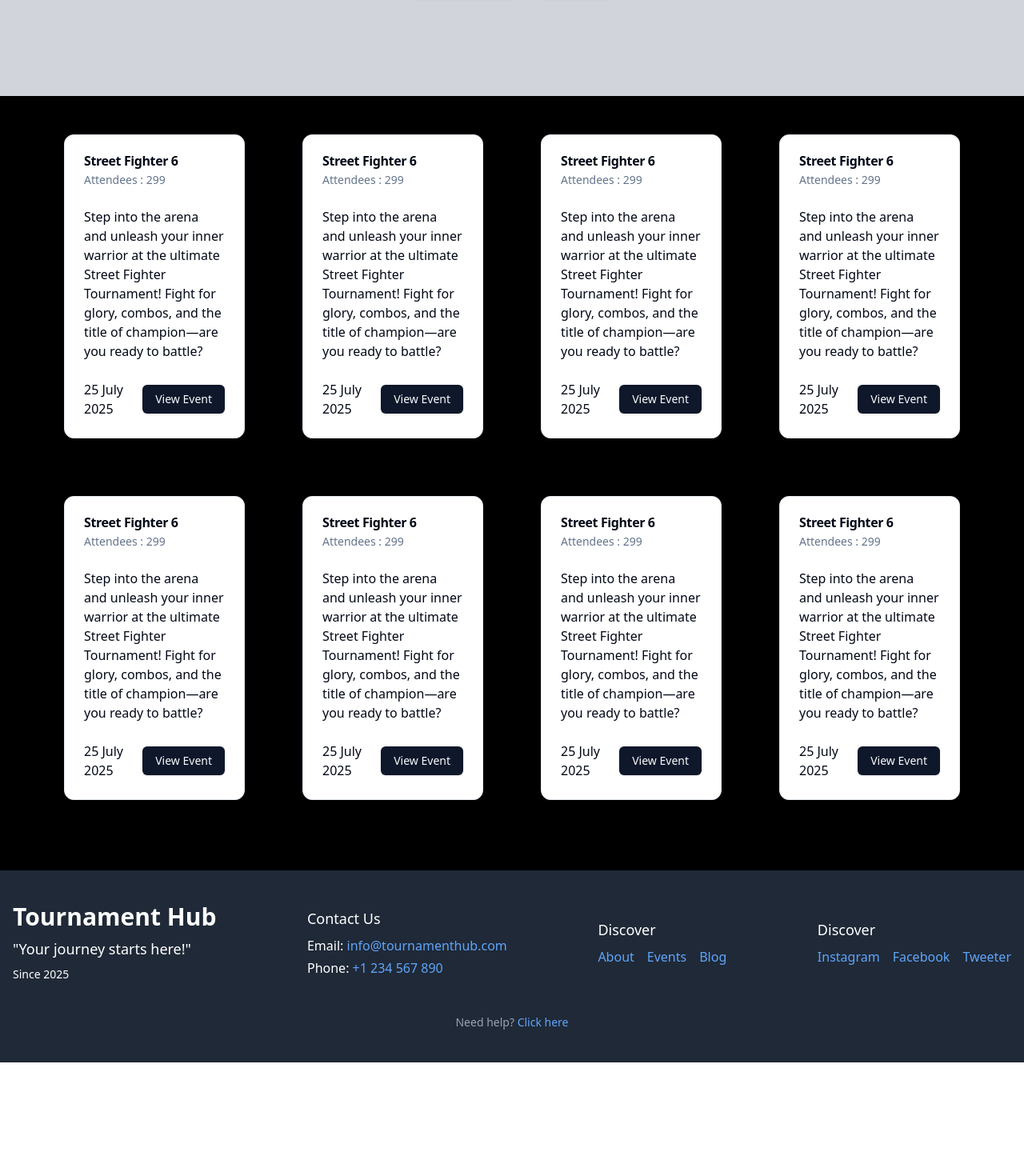
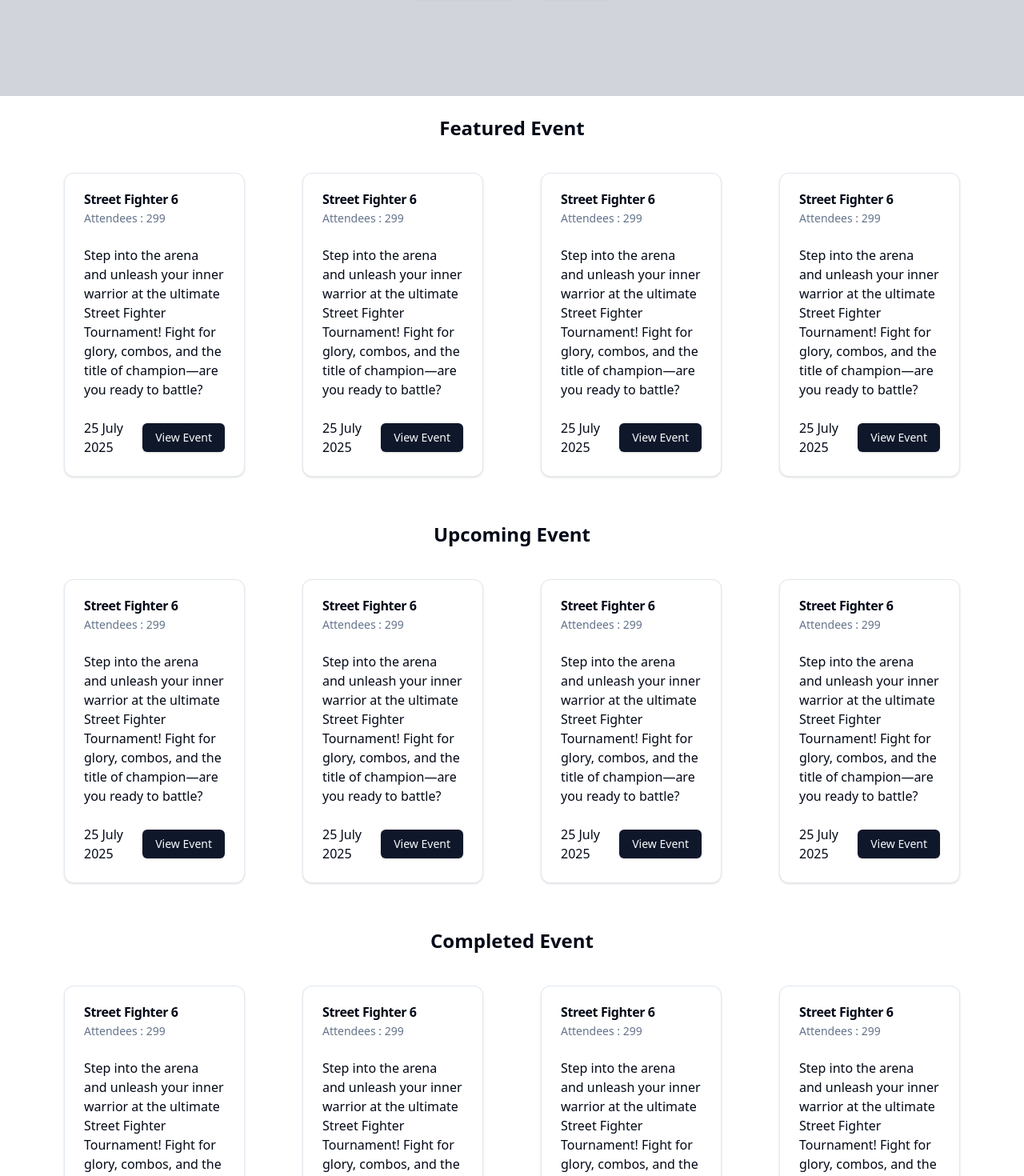
Before and after one commit to Yashgite/tournament, a Next.js app: page / in a window 1280 px wide. Shown: the part 240-1710 px from the top of the page at 80% size. Before the commit the page ends 1568 px from the top, so only its background shows below. Built offline with nearby package versions, Linux system fonts and the light colour scheme.

Commit message:
add view event page

```diff
--- a/app/Cards.jsx
+++ b/app/Cards.jsx
@@ -8,9 +8,11 @@
   CardTitle,
 } from "@/components/ui/card"
 import { Button } from "@/components/ui/button"
+import { useRouter } from "next/navigation"
 
 
 const Cards = () => {
+  const router = useRouter();
   return (
     <div className="p-6 mx-auto max-w-xs">
       <Card>
@@ -25,7 +27,10 @@
         </CardContent>
         <CardFooter className="flex items-center justify-between">
           <p>25 July 2025</p>
-          <Button variant="default">View Event</Button>
+          <Button variant="default" onClick={() => {
+            router.push("/viewevent")
+          }
+          } >View Event</Button>
         </CardFooter>
       </Card>
     </div>
--- a/app/Footer.jsx
+++ b/app/Footer.jsx
@@ -1,8 +1,11 @@
 import React from 'react';
+import { useTheme } from 'next-themes';
 
 const Footer = () => {
+
+  const {theme} = useTheme();
   return (
-    <footer className="bg-gray-800 text-white mt-10 py-10">
+    <footer className={`mt-10 py-10 ${theme === "dark" ? "bg-gray-800 text-white" : "bg-gray-300 text-black"}`}>
       <div className="max-w-screen-xl mx-auto px-4">
         <div className="flex flex-col md:flex-row justify-between items-center">
           {/* Website Name and Quote */}
--- a/app/findevent/page.jsx
+++ b/app/findevent/page.jsx
@@ -6,8 +6,12 @@
 import Link from 'next/link'
 import { useRouter } from 'next/navigation'
 import Footer from '../Footer'
+import { ModeToggle } from '@/components/ui/ModeToggle'
+import { signOut, useSession } from 'next-auth/react'
 
 const FindEvent = () => {
+
+    const session = useSession();
 
     const router = useRouter();
     return (
@@ -16,16 +20,24 @@
 
                 <nav className="flex items-center justify-center flex-wrap mx-20 my-10 w-full">
                     <Link href={"/"} className='mr-8 font-bold text-2xl'>Tournament-Hub</Link>
-                    <input className="border-none w-1/2 p-2 mr-5" placeholder="Search the Event" />
+                    <input className=" border-none rounded-xl w-1/2 p-2 mr-5" placeholder="Search the Event" />
                     <div className="flex gap-5">
                         <Button>Search</Button>
-                        <Button onClick={()=> router.push("/login")}>Login</Button>
-                        <Button>Register</Button>
+                        {
+                            session.status === "authenticated" ?
+                                (<Button onClick={() => signOut("google")}>Logout</Button>) :
+                                (<div>
+                                    <Button className="mr-5" onClick={() => router.push("/login")}>Login</Button>
+                                    <Button>Register</Button>
+                                </div>)
+                        }
+                        <ModeToggle />
                     </div>
                 </nav>
 
             </div>
-            <div className='flex flex-wrap mx-20 mt-20'>
+            <div className='flex flex-wrap mx-20 mt-15'>
+                <Cards />
                 <Cards />
                 <Cards />
                 <Cards />
@@ -35,7 +47,7 @@
                 <Cards />
             </div>
             <div>
-                <Footer/>
+                <Footer />
             </div>
         </div>
 
--- a/app/home/page.jsx
+++ /dev/null
@@ -1,31 +0,0 @@
-"use client"
-import React, { useEffect } from 'react'
-import { signIn, signOut, useSession } from 'next-auth/react'
-import { useRouter } from 'next/navigation'
-
-const Home = () => {
-    const session = useSession();
-    console.log(session);
-
-    const router = useRouter();
-    useEffect(()=>{
-        if(session.status !== "authenticated"){
-            router.push("/");
-        }
-    },[session.status])
-
-  return (
-    <div>
-        Wellcome to the Home Page
-        <div>
-            <button
-            className="w-max px-4 py-2 font-bold text-white bg-red-600 rounded-md hover:bg-red-700 focus:outline-none focus:ring focus:ring-red-200"
-            onClick={()=> signOut("google")}>
-            LogOut
-            </button>
-        </div>
-    </div>
-  )
-}
-
-export default Home
--- a/app/login/page.jsx
+++ b/app/login/page.jsx
@@ -6,13 +6,13 @@
 
 const Page = () => {
     const session = useSession();
-    console.log(session);
+    //console.log(session);
 
     const router = useRouter();
 
     useEffect(()=>{
         if(session.status === "authenticated"){
-            router.push("/home");
+            router.push("/findevent");
         }
     },[session.status])
     return (
--- a/app/page.js
+++ b/app/page.js
@@ -11,7 +11,7 @@
   const {theme} = useTheme();
   const router = useRouter();
   return (
-    <div className="bg-black min-h-screen flex flex-col">
+    <div className="min-h-screen flex flex-col">
   {/* Header Section */}
   <header className={`w-full h-[45vh] flex flex-col justify-center items-center relative transition-all duration-300 ${theme === "dark" ? "bg-gray-800 text-white" : "bg-gray-300 text-black"}`}>
     <h1 className={`text-4xl font-bold mb-10 ${theme === "dark" ? "text-white ": "text-black "}`}>Tournament-Hub</h1>
@@ -22,7 +22,7 @@
     </div>
 
     <div className="absolute top-4 right-4 md:top-4 md:right-4 flex flex-col items-center gap-4 w-full md:w-auto">
-    <ModeToggle>mode</ModeToggle>
+    <ModeToggle/>
     </div>
 
     {/* Login and Register Buttons */}
@@ -43,16 +43,41 @@
   </header>
 
       {/* Cards */}
-      <main className="grid grid-cols-1 sm:grid-cols-2 md:grid-cols-3 lg:grid-cols-4 gap-6 p-6 mx-8">
+      <div className="p-6 mx-8">
+  {/* Featured Event */}
+  <section className="mb-8">
+    <h2 className="text-2xl font-bold mb-4 text-center">Featured Event</h2>
+    <main className="grid grid-cols-1 sm:grid-cols-2 md:grid-cols-3 lg:grid-cols-4 gap-6">
+      <Cards/>
       <Cards />
       <Cards />
       <Cards />
-        <Cards />
+    </main>
+  </section>
+
+  {/* Upcoming Event */}
+  <section className="mb-8">
+    <h2 className="text-2xl font-bold mb-4 text-center">Upcoming Event</h2>
+    <main className="grid grid-cols-1 sm:grid-cols-2 md:grid-cols-3 lg:grid-cols-4 gap-6">
       <Cards />
       <Cards />
       <Cards />
       <Cards />
     </main>
+  </section>
+
+  {/* Completed Event */}
+  <section className="mb-8">
+    <h2 className="text-2xl font-bold mb-4 text-center">Completed Event</h2>
+    <main className="grid grid-cols-1 sm:grid-cols-2 md:grid-cols-3 lg:grid-cols-4 gap-6">
+      <Cards />
+      <Cards />
+      <Cards />
+      <Cards />
+    </main>
+  </section>
+</div>
+
       <div>
         <Footer/>
       </div>
--- /dev/null
+++ b/app/viewevent/page.jsx
@@ -0,0 +1,64 @@
+"use client";
+
+import React from "react";
+import { Button } from "@/components/ui/button";
+import Link from "next/link";
+import { useRouter } from "next/navigation";
+import Footer from "../Footer";
+
+const ViewEvent = () => {
+  const router = useRouter();
+
+  // Example event data
+  const event = {
+    id: 1,
+    name: "Champions League Finals",
+    date: "March 15, 2025",
+    location: "Wembley Stadium, London",
+    description:
+      "Join us for the epic conclusion of the Champions League. Witness the best teams in Europe battle for the ultimate glory.",
+    organizer: "SportsHub Inc.",
+  };
+
+  return (
+    <div className="flex flex-col min-h-screen">
+      {/* Navigation */}
+      <nav className="flex items-center justify-between flex-wrap mx-5 my-10 w-full">
+        <Link href={"/"} className="mr-8 font-bold text-2xl">
+          Tournament-Hub
+        </Link>
+      </nav>
+
+      {/* Main Content */}
+      <div className="flex-grow">
+        <div className="max-w-4xl mx-auto p-5 bg-white shadow-lg rounded-lg">
+          <h1 className="text-3xl font-bold mb-4">{event.name}</h1>
+          <div className="text-gray-600 mb-2">
+            <strong>Date:</strong> {event.date}
+          </div>
+          <div className="text-gray-600 mb-2">
+            <strong>Location:</strong> {event.location}
+          </div>
+          <div className="text-gray-600 mb-4">
+            <strong>Organizer:</strong> {event.organizer}
+          </div>
+          <p className="text-gray-700 mb-6">{event.description}</p>
+
+          <div className="flex gap-4">
+            <Button onClick={() => alert("Registered!")}>
+              Register Now
+            </Button>
+            <Button onClick={() => router.push("/findevent")}>
+              Back to Events
+            </Button>
+          </div>
+        </div>
+      </div>
+
+      {/* Footer */}
+      <Footer />
+    </div>
+  );
+};
+
+export default ViewEvent;
--- a/components/ui/card.jsx
+++ b/components/ui/card.jsx
@@ -5,7 +5,7 @@
 const Card = React.forwardRef(({ className, ...props }, ref) => (
   <div
     ref={ref}
-    className={cn("rounded-xl border bg-card text-card-foreground shadow", className)}
+    className={cn("transform transition-transform duration-300 ease-in-out hover:scale-105 rounded-xl border bg-card text-card-foreground shadow", className)}
     {...props} />
 ))
 Card.displayName = "Card"
```
Lines whose indentation alone changed are shown as unchanged.
